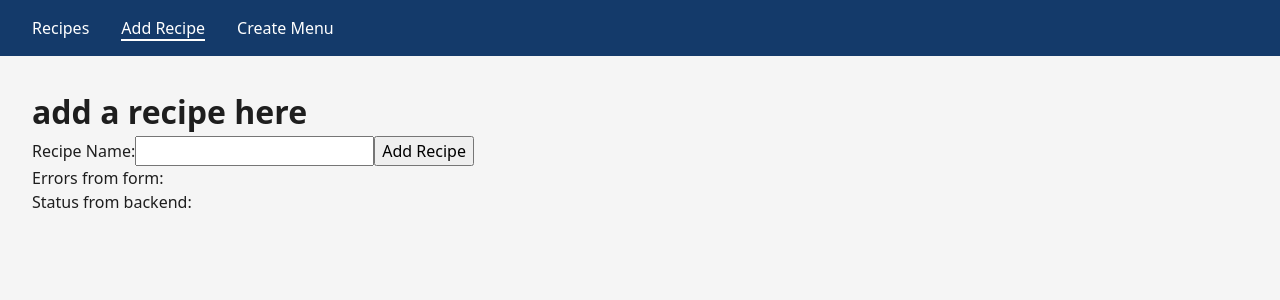
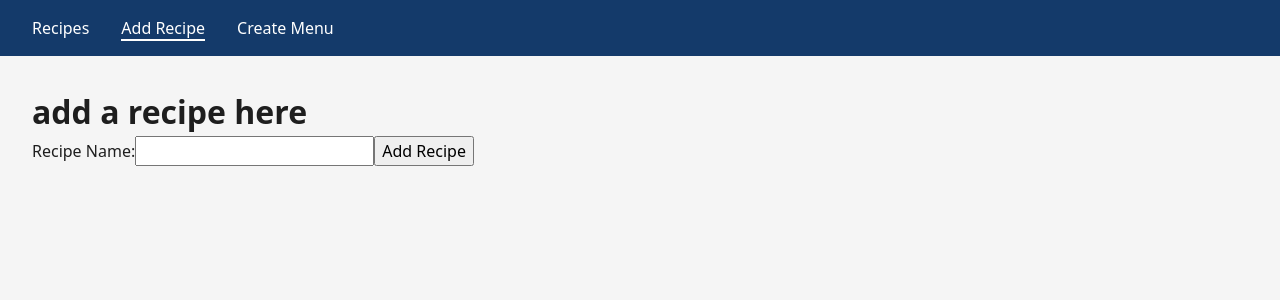
Before and after one commit to bea94k/hat-menu-v0.2, a React (Vite) app in the folder hat-menu/: page /add-recipe in a window 1280 px wide. Shown: the top 300 px of the page. Built offline with nearby package versions, Linux system fonts and the light colour scheme.

Commit message:
Use yup for form validation

```diff
--- a/hat-menu/package.json
+++ b/hat-menu/package.json
@@ -11,12 +11,14 @@
     "json-db": "npx json-server src/data/db.json"
   },
   "dependencies": {
+    "@hookform/resolvers": "^5.2.1",
     "json-server": "^1.0.0-beta.3",
     "react": "^19.1.1",
     "react-dom": "^19.1.1",
     "react-hook-form": "^7.62.0",
     "react-router": "^7.8.2",
-    "swr": "^2.3.6"
+    "swr": "^2.3.6",
+    "yup": "^1.7.0"
   },
   "devDependencies": {
     "@eslint/js": "^9.33.0",
--- a/hat-menu/src/components/AddRecipeForm.tsx
+++ b/hat-menu/src/components/AddRecipeForm.tsx
@@ -1,33 +1,29 @@
+import { useState } from 'react';
+import { yupResolver } from '@hookform/resolvers/yup';
 import { useForm, type SubmitHandler } from 'react-hook-form';
-import type { RecipeForm } from '../types/Recipes';
+import { RecipeFormSchema, type RecipeForm } from '../types/Recipes';
 import { addRecipe } from '../data/recipesApi';
-import React, { useEffect } from 'react';
 
 const AddRecipeForm = () => {
     const {
         register,
         reset,
         handleSubmit,
-        formState: { errors, isSubmitSuccessful },
-    } = useForm<RecipeForm>();
-    const [submitStatus, setSubmitStatus] = React.useState<string | null>(null);
+        formState: { errors },
+    } = useForm({resolver: yupResolver(RecipeFormSchema)});
+    const [submitStatus, setSubmitStatus] = useState<string | null>(null);
     const onSubmit: SubmitHandler<RecipeForm> = async (data) => {
         setSubmitStatus(null);
         try {
             const newRecipe = await addRecipe({ name: data.name });
             setSubmitStatus(`Recipe added successfully! ${newRecipe?.name}, ${newRecipe?.id}`);
+            reset();
         } catch (error: unknown) {
             setSubmitStatus(error instanceof Error ? error.message : 'An error occurred while adding the recipe.');
         }
     };
-    // TODO: use validator instead of validating by hand
+
     // TODO: make sure required fields have correct markup, asterisks, explicit error messages
-
-    useEffect(() => {
-        if (isSubmitSuccessful) {
-            reset();
-        }
-    }, [isSubmitSuccessful, reset]);
 
 
     return (
@@ -35,10 +31,20 @@ const AddRecipeForm = () => {
             <label htmlFor="recipeName">Recipe Name:</label>
             <input type="text" id="recipeName" {...register('name', { required: 'Recipe name is required' })} />
             <button type="submit">Add Recipe</button>
-            <div>
-                <p>Errors from form: {errors.name?.message}</p>
-                <p>Status from backend: {submitStatus}</p>
-            </div>
+            {Object.keys(errors).length > 0 && (
+                <div style={{ border: '2px solid red', padding: '1rem' }}>
+                    <ul>Errors from form:
+                        {Object.entries(errors).map(([key, value]) => (
+                            <li key={key}>{key}: {value?.message}</li>
+                        ))}
+                    </ul>
+                </div>
+            )}
+            {submitStatus && (
+                <div style={{ border: '5px solid black', padding: '1rem' }}>    {/* shouldn't be red, cause OK status also shown here */}
+                    <p>Status from backend: {submitStatus}</p>
+                </div>
+            )}
         </form>
     );
 };
--- a/hat-menu/src/data/db.json
+++ b/hat-menu/src/data/db.json
@@ -199,6 +199,14 @@
     {
       "id": "aee1",
       "name": "abcdefgh"
+    },
+    {
+      "id": "08f0",
+      "name": "asdsafadsfdsafasfs"
+    },
+    {
+      "id": "8ac5",
+      "name": "1"
     }
   ],
   "menus": [
--- a/hat-menu/src/types/Recipes.ts
+++ b/hat-menu/src/types/Recipes.ts
@@ -1,10 +1,14 @@
+import { object, string, type InferType } from 'yup';
+
+const RecipeFormSchema = object({
+    name: string().required(),
+});
+
+type RecipeForm = InferType<typeof RecipeFormSchema>;
 interface Recipe {
     name: string;
     id: string;
 }
 
-interface RecipeForm {
-    name: string;
-}
-
-export type { Recipe, RecipeForm };
+export { RecipeFormSchema };
+export type { RecipeForm, Recipe };
```
Also changed, not shown: 2 other files (tests, documents, lock files or other folders).
